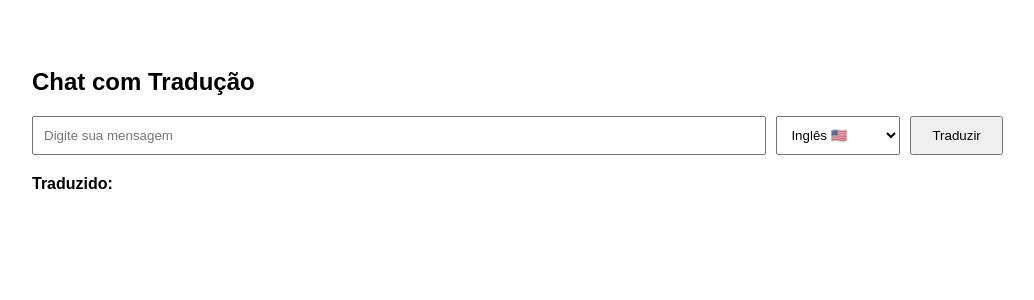
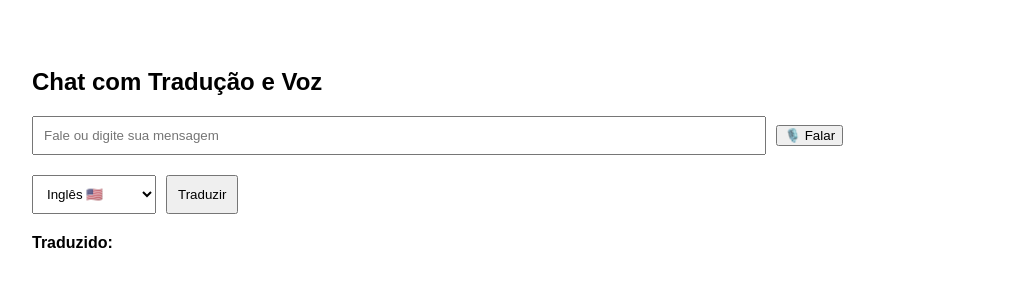
Before and after one commit to Lingo-tsg2/LINGO, a Next.js app: page /chat in a window 1280 px wide. Shown: the top 300 px of the page, without its empty margins (16-1050 px from the left). Built offline with nearby package versions, Linux system fonts and the light colour scheme.

Commit message:
Voz chat.js

```diff
--- a/pages/chat.js
+++ b/pages/chat.js
@@ -4,6 +4,32 @@ export default function Chat() {
   const [input, setInput] = useState('');
   const [translated, setTranslated] = useState('');
   const [language, setLanguage] = useState('en');
+
+  // Texto para fala (TTS)
+  function speak(text, lang) {
+    const utterance = new SpeechSynthesisUtterance(text);
+    utterance.lang = lang;
+    speechSynthesis.speak(utterance);
+  }
+
+  // Fala para texto (STT)
+  function startListening() {
+    const recognition = new (window.SpeechRecognition || window.webkitSpeechRecognition)();
+    recognition.lang = 'pt-BR';
+    recognition.interimResults = false;
+    recognition.maxAlternatives = 1;
+
+    recognition.onresult = (event) => {
+      const transcript = event.results[0][0].transcript;
+      setInput(transcript);
+    };
+
+    recognition.onerror = (event) => {
+      alert('Erro ao reconhecer voz: ' + event.error);
+    };
+
+    recognition.start();
+  }
 
   async function handleTranslate() {
     const res = await fetch('/api/translate', {
@@ -17,19 +43,25 @@ export default function Chat() {
 
   return (
     <div style={{ padding: '40px', fontFamily: 'Arial' }}>
-      <h2>Chat com Tradução</h2>
+      <h2>Chat com Tradução e Voz</h2>
+
+      <div>
         <input
           type="text"
           value={input}
           onChange={(e) => setInput(e.target.value)}
-        placeholder="Digite sua mensagem"
+          placeholder="Fale ou digite sua mensagem"
           style={{ padding: '10px', width: '60%' }}
         />
 
+        <button onClick={startListening} style={{ marginLeft: '10px' }}>🎙️ Falar</button>
+      </div>
+
+      <div style={{ marginTop: '20px' }}>
         <select
           value={language}
           onChange={(e) => setLanguage(e.target.value)}
-        style={{ marginLeft: '10px', padding: '10px' }}
+          style={{ padding: '10px' }}
         >
           <option value="en">Inglês 🇺🇸</option>
           <option value="es">Espanhol 🇪🇸</option>
@@ -42,13 +74,18 @@ export default function Chat() {
           <option value="pt">Português 🇧🇷</option>
         </select>
 
-      <button onClick={handleTranslate} style={{ padding: '10px 20px', marginLeft: '10px' }}>
+        <button onClick={handleTranslate} style={{ marginLeft: '10px', padding: '10px' }}>
           Traduzir
         </button>
+      </div>
 
-      <p style={{ marginTop: '20px' }}>
-        <strong>Traduzido:</strong> {translated}
-      </p>
+      <div style={{ marginTop: '20px' }}>
+        <p><strong>Traduzido:</strong> {translated}</p>
+
+        {translated && (
+          <button onClick={() => speak(translated, language)}>🔊 Ouvir tradução</button>
+        )}
+      </div>
     </div>
   );
 }
```
Lines whose indentation alone changed are shown as unchanged.
